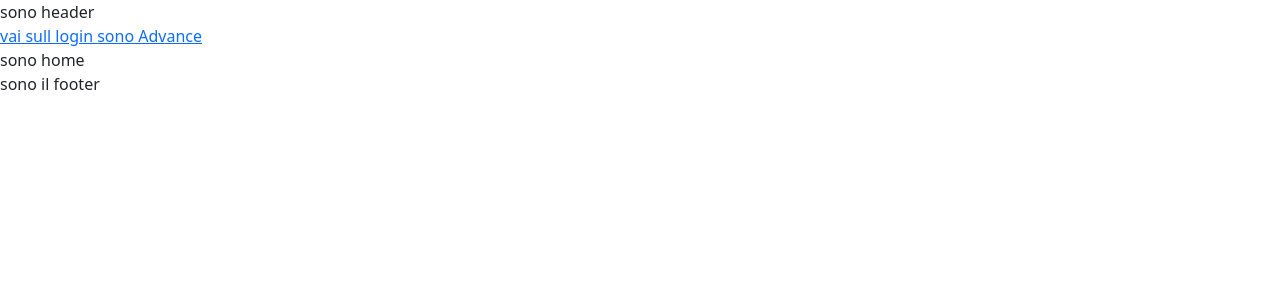
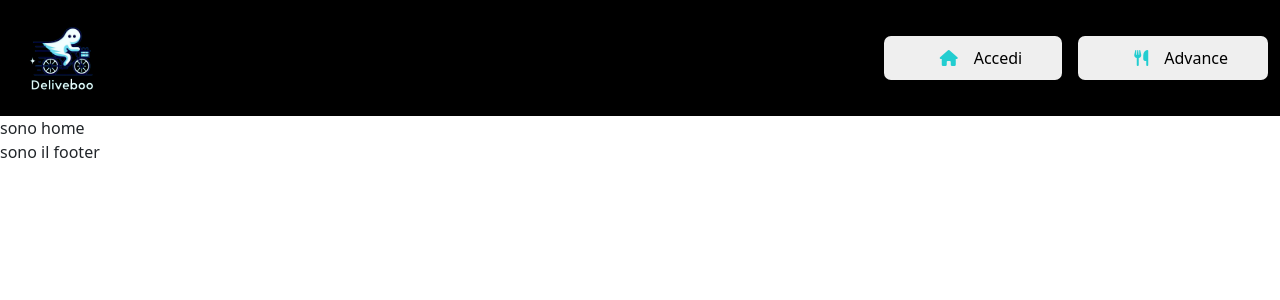
Before and after one commit to antoniolaikauf/Deliveboo, a Vue app in the folder laravel/front-end/: page / in a window 1280 px wide. Shown: the top 300 px of the page. Built offline with nearby package versions, Linux system fonts and the light colour scheme.

Commit message:
faet: header

```diff
--- a/laravel/front-end/index.html
+++ b/laravel/front-end/index.html
@@ -2,12 +2,18 @@
 <html lang="en">
   <head>
     <meta charset="UTF-8" />
-    <link rel="icon" type="image/svg+xml" href="/vite.svg" />
+    <link rel="icon" type="image/svg+xml" href="/DelivebooNoBG.svg" />
+    <link rel="stylesheet" href="https://cdnjs.cloudflare.com/ajax/libs/font-awesome/6.4.2/css/all.min.css"
+    integrity="sha512-z3gLpd7yknf1YoNbCzqRKc4qyor8gaKU1qmn+CShxbuBusANI9QpRohGBreCFkKxLhei6S9CQXFEbbKuqLg0DA=="
+    crossorigin="anonymous" referrerpolicy="no-referrer">
     <meta name="viewport" content="width=device-width, initial-scale=1.0" />
     <title>Vite + Vue</title>
   </head>
   <body>
     <div id="app"></div>
     <script type="module" src="/src/main.js"></script>
+
+    <!-- TEMPORANEO -->
+    <script src="https://cdn.jsdelivr.net/npm/bootstrap@5.0.0/dist/js/bootstrap.bundle.min.js"></script>
   </body>
 </html>
--- a/laravel/front-end/src/App.vue
+++ b/laravel/front-end/src/App.vue
@@ -1,6 +1,7 @@
 <script>
 import Footer from "./components/ComponentFooter.vue";
 import Header from "./components/ComponentHeader.vue";
+// import { database } from 'fontawesome';
 
 export default {
     components: {
--- a/laravel/front-end/src/components/ComponentHeader.vue
+++ b/laravel/front-end/src/components/ComponentHeader.vue
@@ -5,15 +5,76 @@ export default {
 </script>
 
 <template>
-    <div>
-        <div>sono header</div>
+    <div class="container-fluid gx-0">
+        <nav class="navbar navbar-light bg-black">
+            <div class="container-fluid">
+                <img
+                    class="logo"
+                    src="/DelivebooNoBG.svg"
+                    alt="logo-deliveboo"
+                />
 
-        <router-link :to="{ name: 'Login' }"> vai sull login </router-link>
+                <div class="d-flex">
 
-        <router-link :to="{ name: 'Advance' }"> sono Advance </router-link>
+                    <!-- BOTTONE LOGIN -->
+
+                    <router-link :to="{ name: 'Login' }">
+                        <button class="d-flex mx-3">
+                            <div class="mx-3">
+                                <i class="fa-solid fa-house color"></i>
+                            </div>
+
+                            <div>
+                                <span>Accedi</span>
+                            </div>
+                        </button>
+                    </router-link>
+
+                    <!-- BOTTONE ADVANCE (ricerca) -->
+
+                    <router-link :to="{ name: 'Advance' }">
+                        <button class="d-flex">
+                            <div class="mx-3">
+                                <i class="fa-solid fa-utensils color"></i>
+                            </div>
+
+                            <div>
+                                <span>Advance</span>
+                            </div>
+                        </button>
+                    </router-link>
+                </div>
+            </div>
+        </nav>
     </div>
+
+
 </template>
 
 <style lang="scss">
 @import "../style/general.scss";
+
+.logo {
+    width: 100px;
+}
+
+button {
+    padding: 10px 40px;
+    border-radius: 7px;
+    border: none;
+    transition: background-color 0.5s ease;
+
+    &:hover {
+        background-color: rgb(215, 206, 206);
+    }
+
+    .color {
+        color: #22cdd0;
+    }
+}
+
+a {
+    text-decoration: none;
+    color: black;
+}
 </style>
```
Also changed, not shown: laravel/front-end/public/DelivebooNoBG.svg (added), 1 other file (tests, documents, lock files or other folders).
